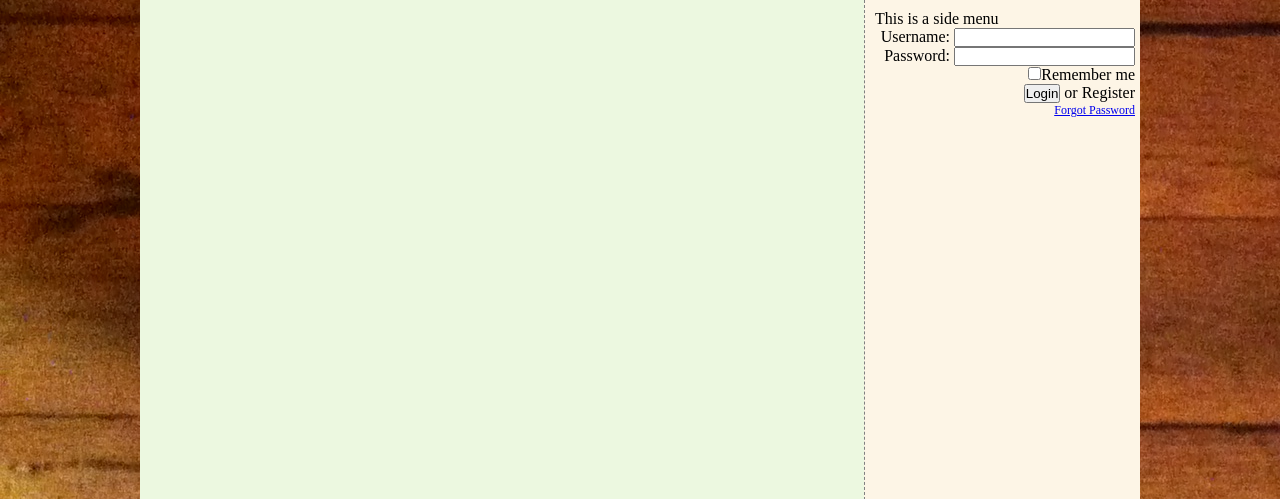
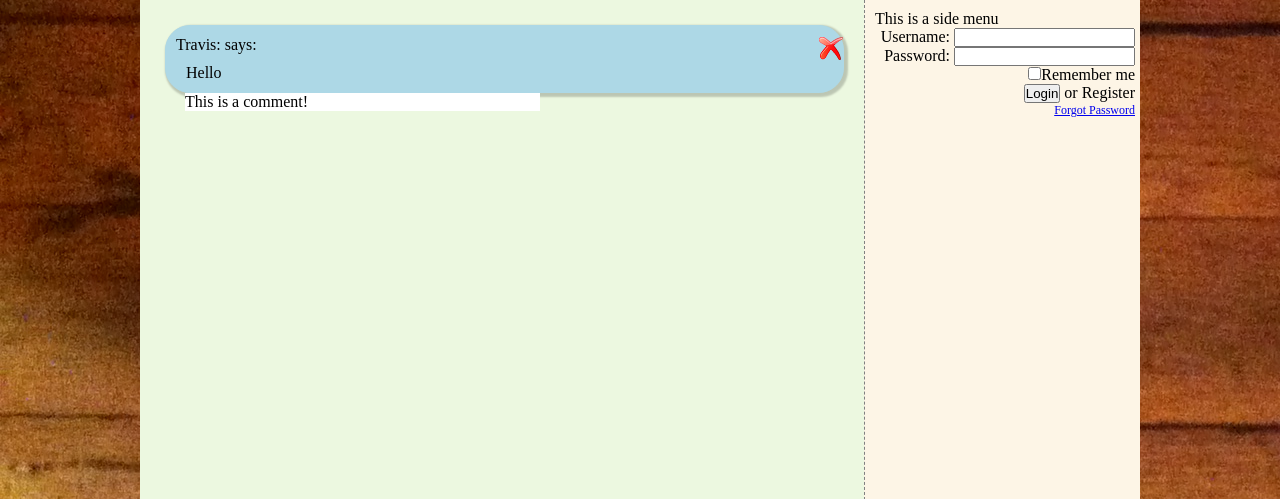
Before and after one commit to travism26/my-firstwebsite, a PHP site: page /message.php in a window 1280 px wide. Shown: the part 114-613 px from the top of the page. Run offline with PHP 8.4, Linux system fonts and the light colour scheme; some libraries are stand-ins or nearby versions.

Commit message:
adding message page
This will allow the user to view comments edit the post or delete the
post

```diff
--- a/css/main.css
+++ b/css/main.css
@@ -19,7 +19,7 @@ body{
 	border-top: rgba(0,0,0,0.9);
 	display: -webkit-box;
 	border-radius: 5px 5px 0px 0px;
-	/* do you want to display these elements on top of eachother or side to side*/
+	/* do you want to display these elements on top of eachother or side to side */
 	-webkit-box-orient: vertical;
 	-webkit-box-flex: 1;
 }
--- a/message.php
+++ b/message.php
@@ -4,7 +4,26 @@ require_once 'core/init.php';
 include 'includes/overall/overallHeader.php'; ?>
 
 
+			<div class="post">
+				<div class="post_header">
+					<a href="#" class = "register_link">Travis: </a> says:
+					<input type="image" src="images/icons/delete.png" style="float:right;" name="deletePost">
+					<input type="hidden" id="" value="">
 
+				</div>
+				<div class="post_message">
+					<p>
+					<?php
+						echo "Hello", '<br>';
+					?>
+					</p>
+				</div>
+			</div>
+			<div class="comment">
+				<div class="comment_header">
+					This is a comment!
+				</div>
+			</div>
 
 
 
```
